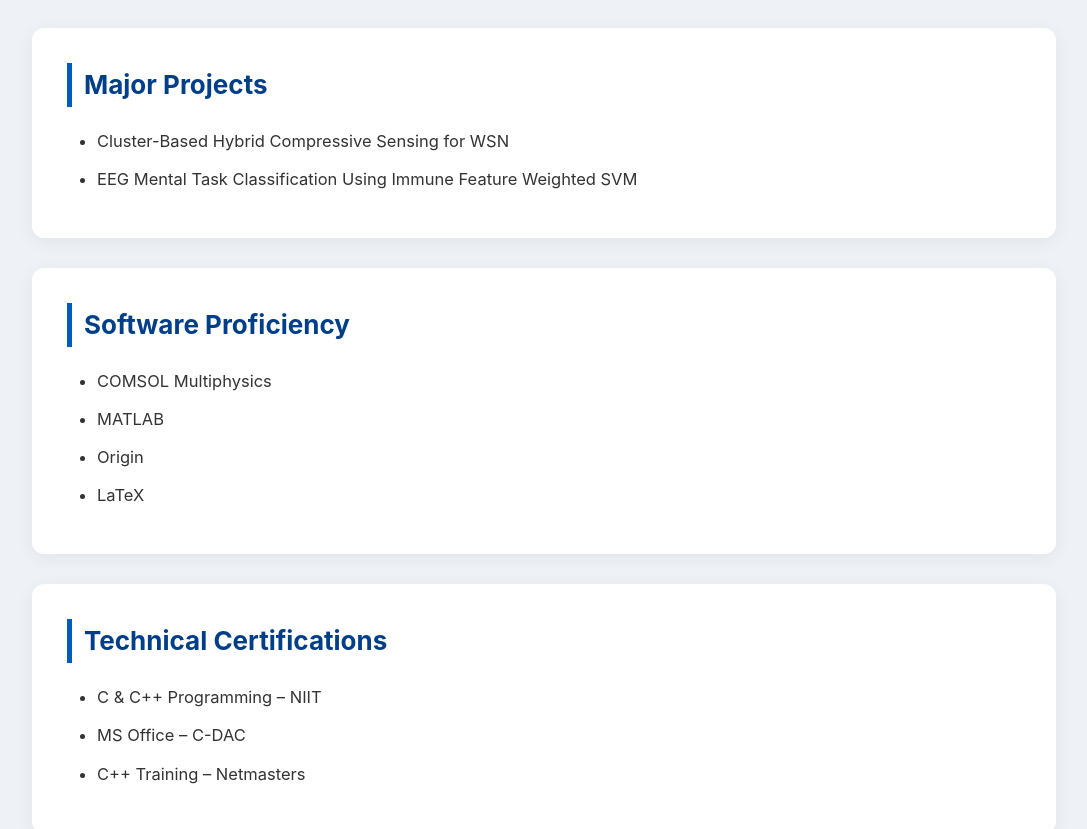
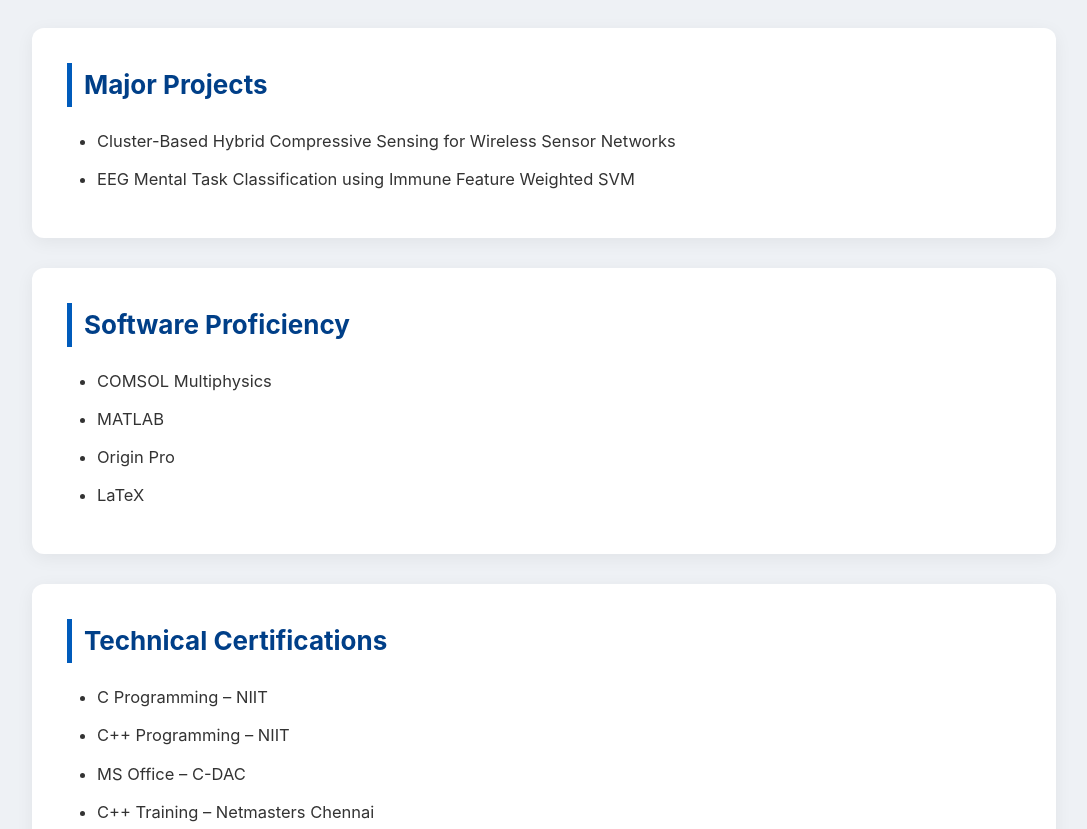
Before and after one commit to nivedha-ks/nivedha-portfolio, a plain HTML site: page projects.html in a window 1280 px wide. Shown: the part 360-1189 px from the top of the page, without its empty margins (96-1183 px from the left). Drawn offline with Linux system fonts and the light colour scheme; files that its build step writes are made by us from their sources.

Commit message:
Update projects.html

```diff
--- a/projects.html
+++ b/projects.html
@@ -13,7 +13,7 @@
         <li><a href="index.html">Home</a></li>
         <li><a href="about.html">About</a></li>
         <li><a href="publications.html">Publications</a></li>
-        <li><a href="projects.html">Projects</a></li>
+        <li><a href="projects.html" class="active">Projects</a></li>
         <li><a href="contact.html">Contact</a></li>
     </ul>
 </nav>
@@ -27,8 +27,8 @@
     <div class="section">
         <h2>Major Projects</h2>
         <ul>
-            <li>Cluster-Based Hybrid Compressive Sensing for WSN</li>
-            <li>EEG Mental Task Classification Using Immune Feature Weighted SVM</li>
+            <li>Cluster-Based Hybrid Compressive Sensing for Wireless Sensor Networks</li>
+            <li>EEG Mental Task Classification using Immune Feature Weighted SVM</li>
         </ul>
     </div>
 
@@ -37,7 +37,7 @@
         <ul>
             <li>COMSOL Multiphysics</li>
             <li>MATLAB</li>
-            <li>Origin</li>
+            <li>Origin Pro</li>
             <li>LaTeX</li>
         </ul>
     </div>
@@ -45,9 +45,10 @@
     <div class="section">
         <h2>Technical Certifications</h2>
         <ul>
-            <li>C & C++ Programming – NIIT</li>
+            <li>C Programming – NIIT</li>
+            <li>C++ Programming – NIIT</li>
             <li>MS Office – C-DAC</li>
-            <li>C++ Training – Netmasters</li>
+            <li>C++ Training – Netmasters Chennai</li>
         </ul>
     </div>
 
```
